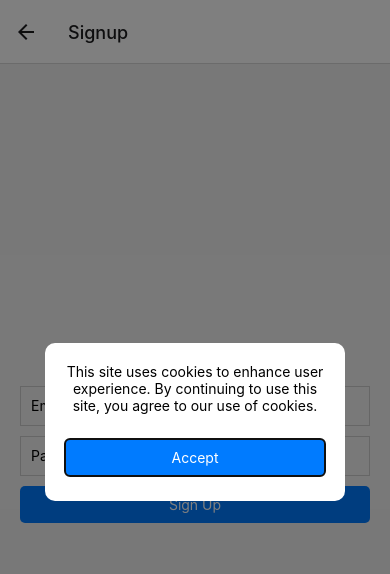
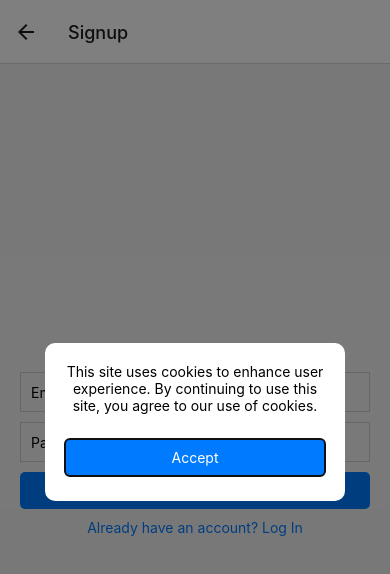
Before and after one commit to ThomasSimp/HellavorApp, a React Native app: screen /Signup in a window 390 px wide. Shown: the top 574 px of the page. Built offline with nearby package versions, Linux system fonts and the light colour scheme.

Commit message:
Add navigation to Login screen for existing users

```diff
--- a/screens/SignupScreen.js
+++ b/screens/SignupScreen.js
@@ -78,6 +78,9 @@ export default function SignupScreen({ navigation }) {
           />
           <TouchableOpacity style={styles.button} onPress={handleSignup}>
             <Text style={styles.buttonText}>Sign Up</Text>
+          </TouchableOpacity>
+          <TouchableOpacity onPress={() => navigation.navigate('Login')}>
+            <Text style={styles.linkText}>Already have an account? Log In</Text>
           </TouchableOpacity>
         </>
       ) : (
```
